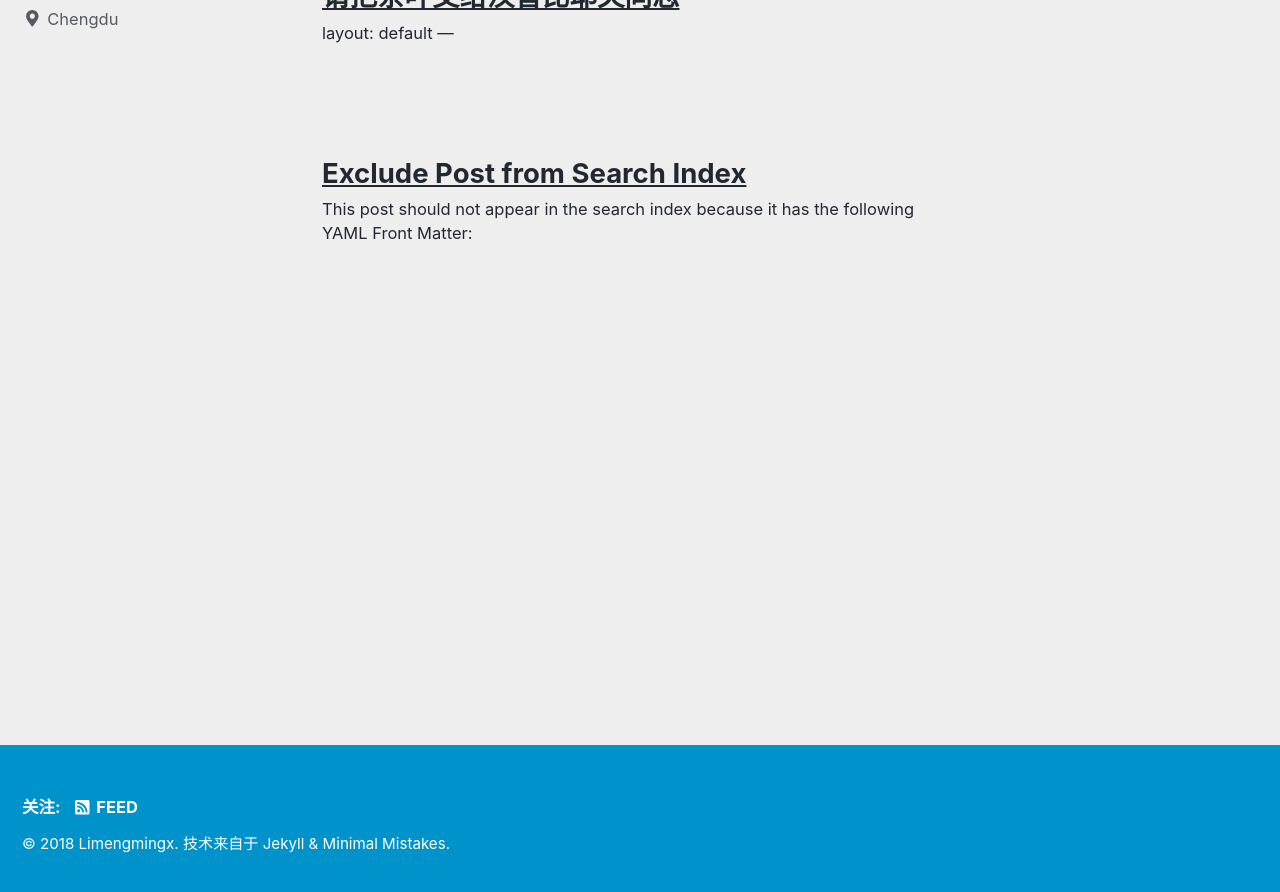
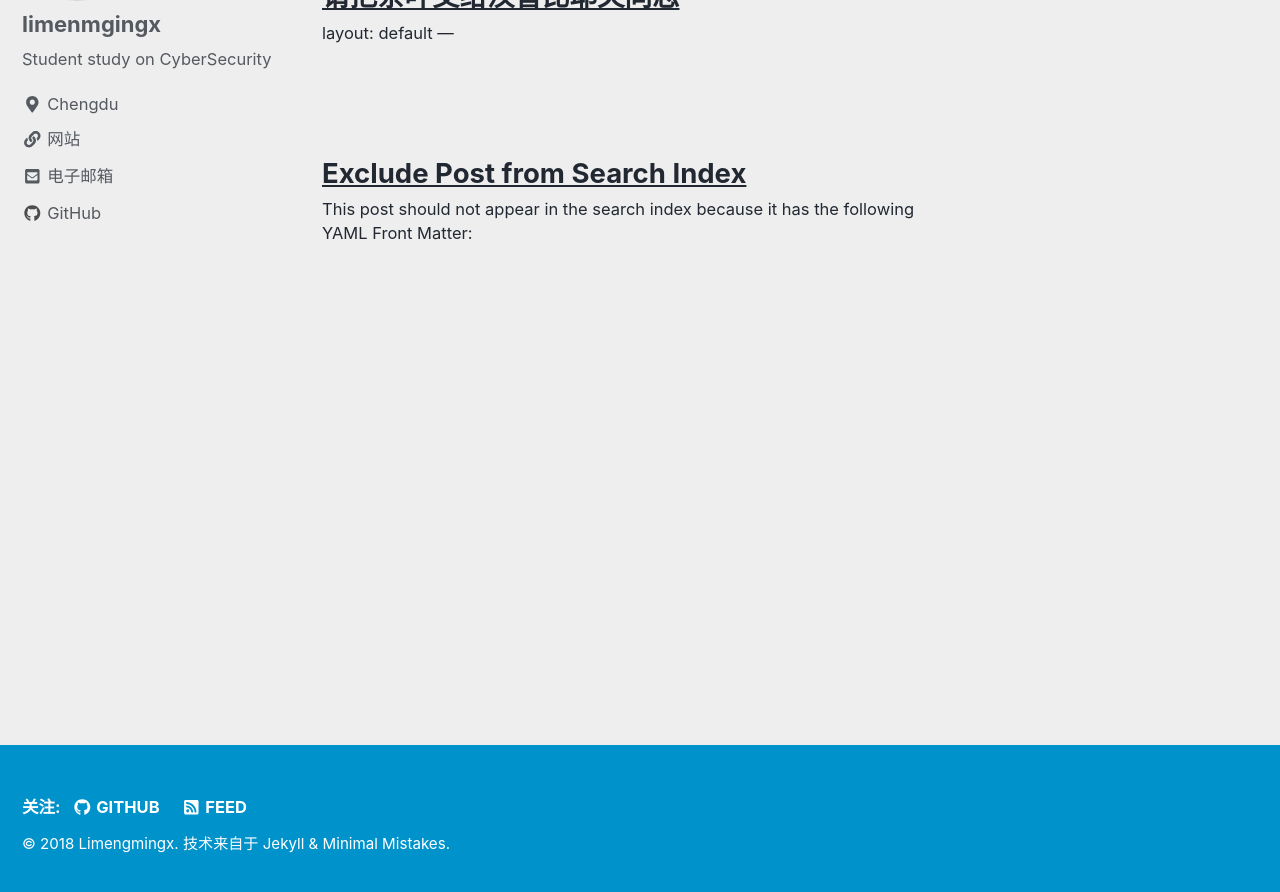
Before and after one commit to limengmingx/limengmingx.github.io, a Jekyll site: the page built from index.html, in a window 1280 px wide and 900 px high, scrolled down 253 px. Shown: the top 892 px of the window. Built offline with Jekyll 4.4.1, drawn with Linux system fonts in a browser that asks for light colours; nearby versions of some CDN libraries; the list of posts is cut into pages by our own code; some of the changed text lies outside the part shown.

Commit message:
Add new type

```diff
--- a/_config.yml
+++ b/_config.yml
@@ -19,7 +19,7 @@ locale                   : "zh-CN"
 title                    : "Blog of Limengmingx"
 title_separator          : "-"
 name                     : "Limengmingx"
-description              : "A blog on cybersecurity and internet technologh from SichuanUniversity"
+description              : "A blog on cybersecurity and internet technology from Sichuan University"
 url                      : "https://limengmingx.github.io"
 baseurl                  : # the subpath of your site, e.g. "/blog"
 repository               : "limengmingx/limengmingx.github.io"
@@ -58,7 +58,7 @@ reCaptcha:
   secret                 :
 atom_feed:
   path                   : # blank (default) uses feed.xml
-search                   : # true, false (default)
+search                   : true
 search_full_content      : # true, false (default)
 search_provider          : # lunr (default), algolia, google
 algolia:
@@ -100,12 +100,12 @@ analytics:
 
 # Site Author
 author:
-  name             : "Atago Lee"
-  avatar           : # path of avatar image, e.g. "/assets/images/bio-photo.jpg"
-  bio              : "I am a student from  amazing person."
+  name             : "limenmgingx"
+  avatar           : "/assets/images/guda.jpg"
+  bio              : "Student study on CyberSecurity"
   location         : "Chengdu"
-  email            :
-  uri              :
+  email            : "limenmgingx@sina.cn"
+  uri              : "https://limengmingx.github.io/"
   home             : # null (default), "absolute or relative url to link to author home"
   bitbucket        :
   codepen          :
@@ -113,7 +113,7 @@ author:
   flickr           :
   facebook         :
   foursquare       :
-  github           :
+  github           : "https://github.com/limengmingx"
   gitlab           :
   google_plus      :
   keybase          :
```
Also changed, not shown: assets/images/guda.jpg (added).
